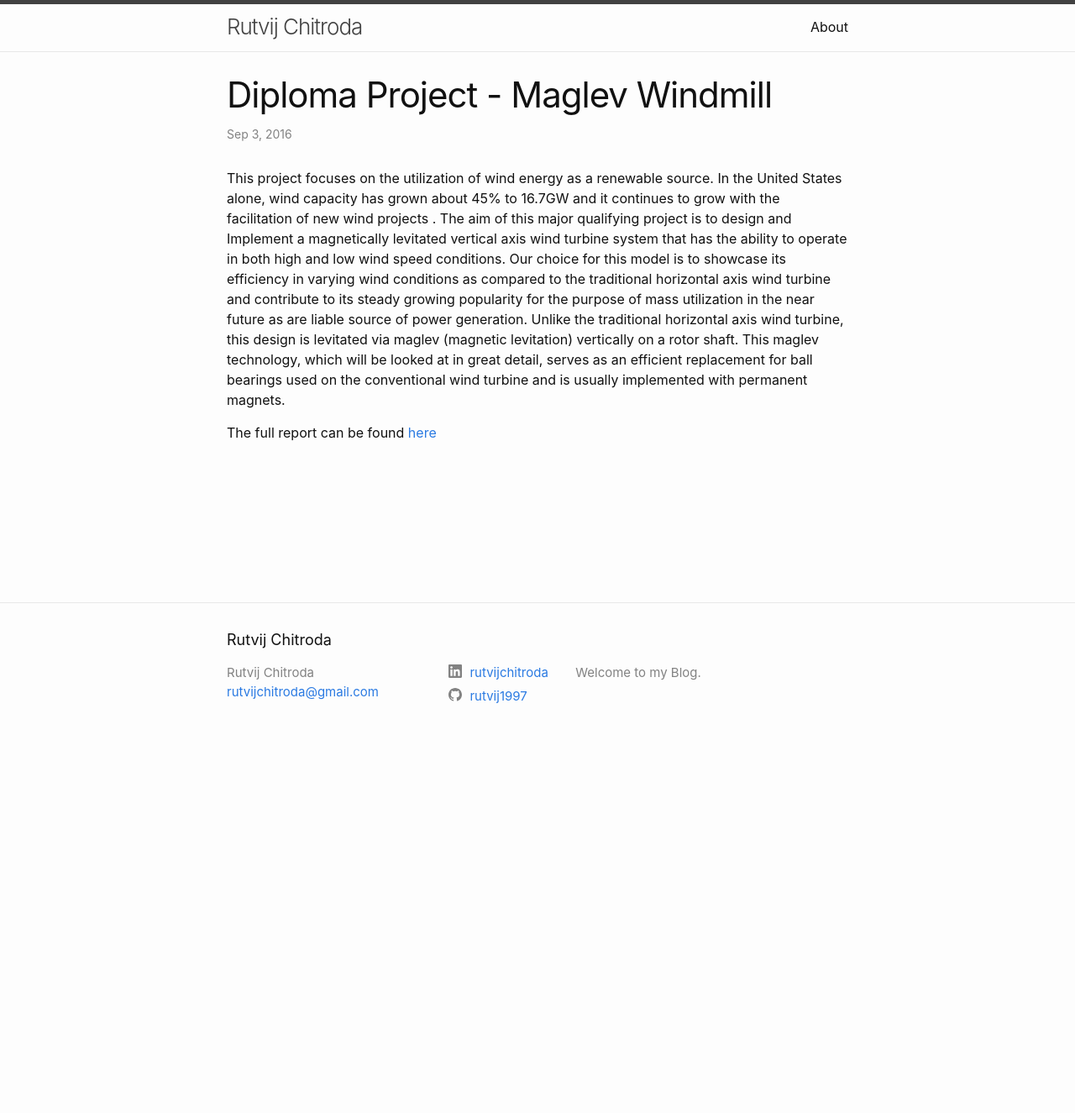
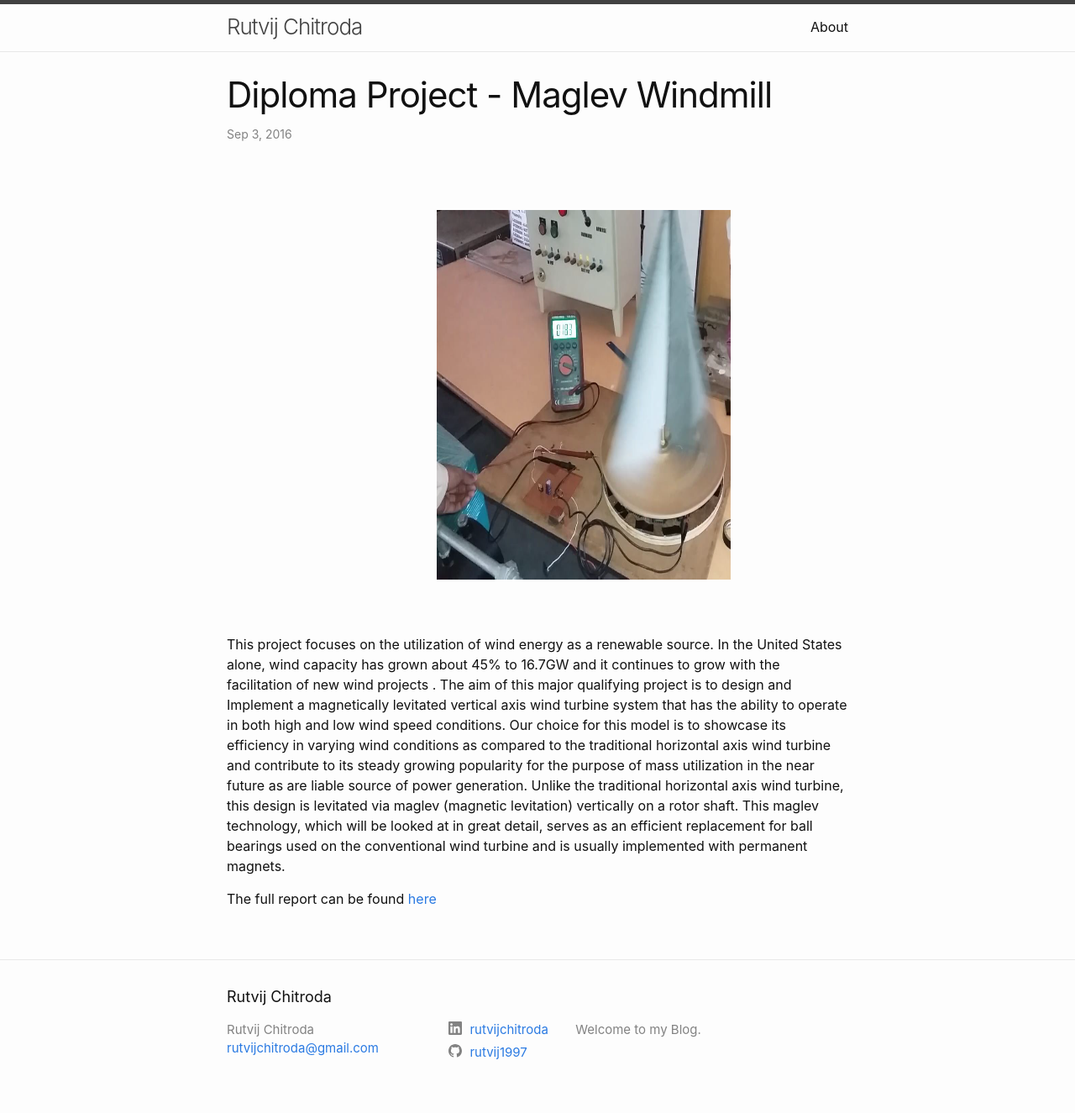
Before and after one commit to rutvij1997/my_blog, a Jekyll site: the page built from _posts/2023-09-03-Diploma.markdown, in a window 1280 px wide. Shown: the whole page at 84% size. Built offline with Jekyll 4.4.1, drawn with Linux system fonts in a browser that asks for light colours; before the commit the page ends 900 px from its top, so only the background shows below that.

Commit message:
updated diploma and BE

```diff
--- a/_posts/2023-09-03-Diploma.markdown
+++ b/_posts/2023-09-03-Diploma.markdown
@@ -4,6 +4,9 @@ title:  "Diploma Project - Maglev Windmill"
 date:   2016-09-03 15:57:12 +0200
 categories: jekyll update
 ---
+
+<img src="{{site.baseurl}}/assets/dipl.png" width="350" height="440" style="vertical-align:middle;margin:50px 250px">
+
 This project focuses on the utilization of wind energy as a renewable
 source. In the United States alone, wind capacity has grown about 45% to
 16.7GW and it continues to grow with the facilitation of new wind projects .
--- a/_posts/2023-09-23-SAPF.markdown
+++ b/_posts/2023-09-23-SAPF.markdown
@@ -4,6 +4,9 @@ title:  "Bachelor Project - Power Quality Improvement Using Shunt Active Power F
 date:   2019-06-15 15:57:12 +0200
 categories: jekyll update
 ---
+
+<img src="{{site.baseurl}}/assets/BE.png" width="750" height="440">
+
 In the modern era, the sudden growth in power electronic devices (such as, Variable Frequency Drives (VFDs), switch mode power supplies (SMPS), etc.) to increase the controllability and efficiency of the system are the main sources for harmonic distortion on power system network. These devices draw harmonic non-linear sinusoidal currents because of switching. Therefore, generation of harmonics that causes power quality disturbances has become a significant problem for the distributors and consumers of electric power. To eliminate such issues and improve the quality of power supply, active power filters (APFs) are used. The most commonly used power circuit for power disturbances nullification and compensating reactive power is the shunt active power filter.
 
 The full report can be found [here]({{site.baseurl}}/assets/SAPF_Report_Final_v2.pdf)
```
Also changed, not shown: assets/dipl.png (added), 1 other file.
